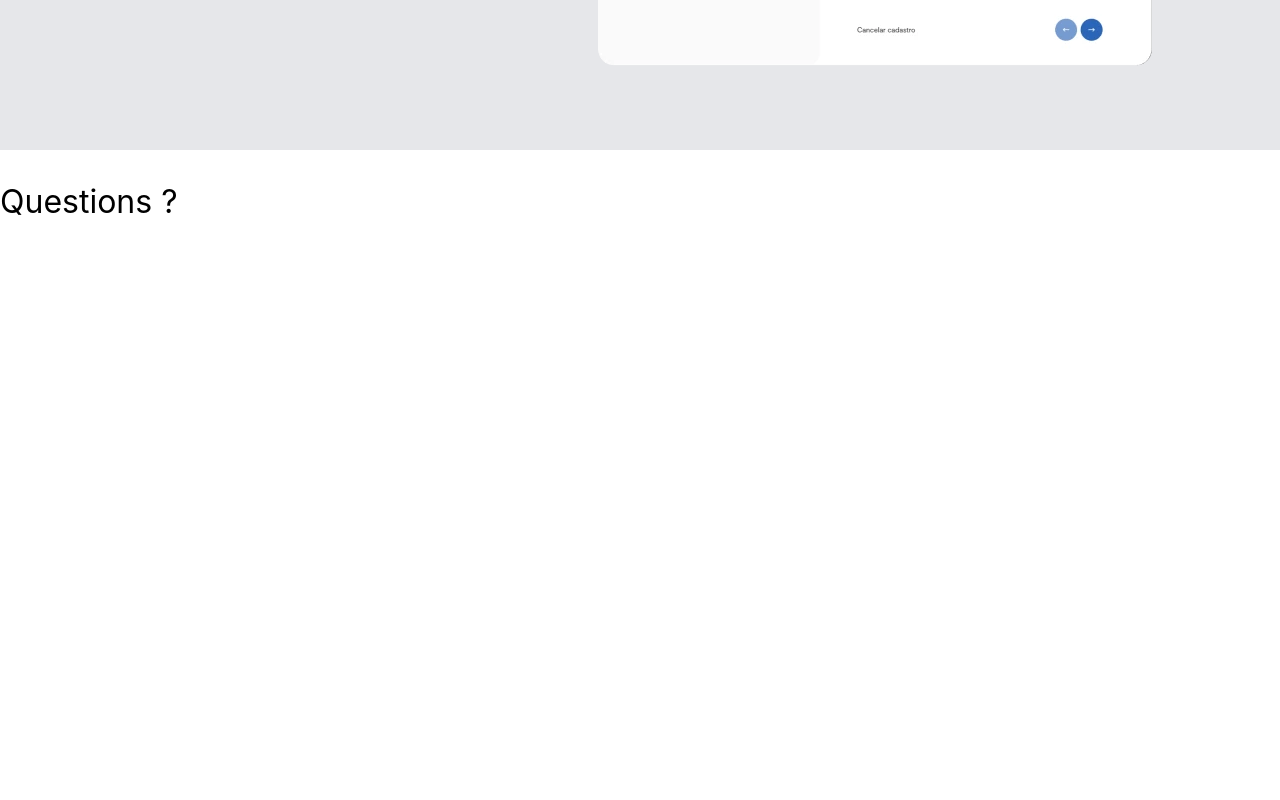
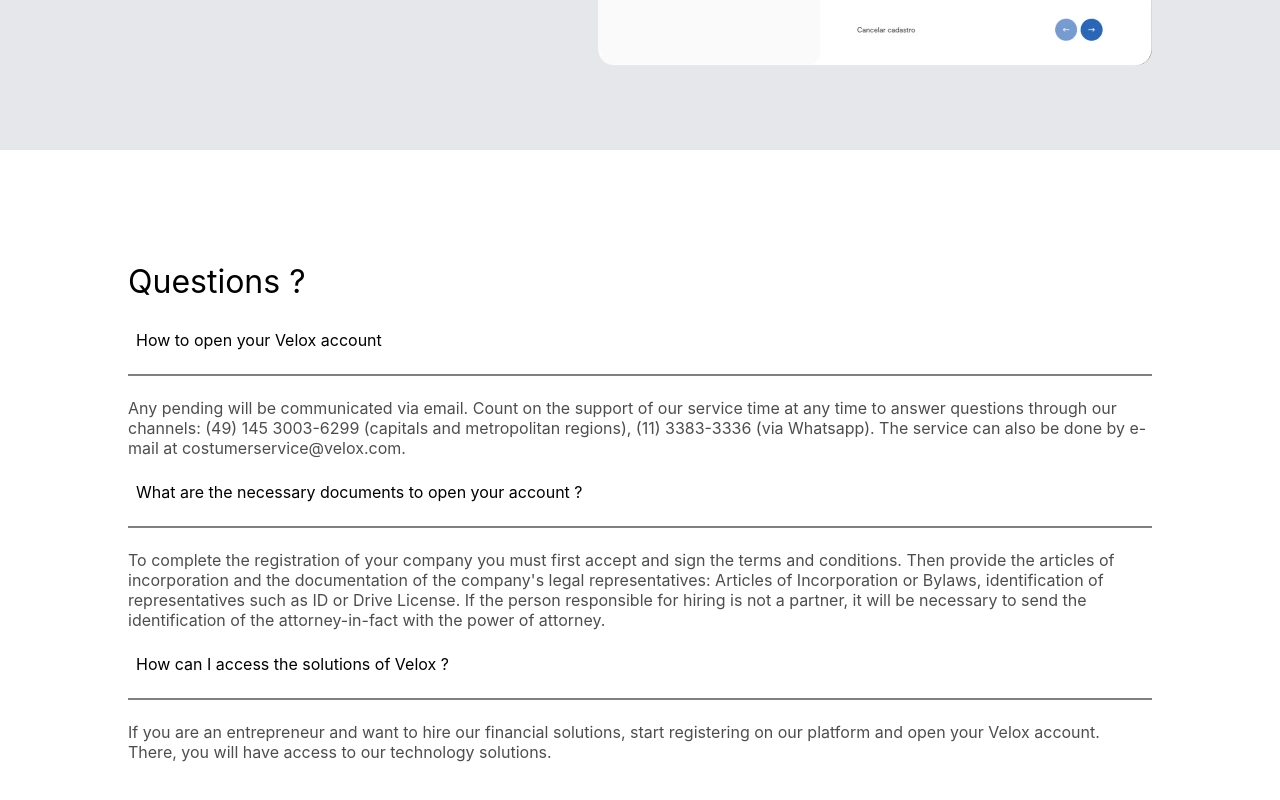
Before and after one commit to FrotaLucas/velox-turbo-internet, a React (Vite) app: page / in a window 1280 px wide. Shown: the part 2344-3144 px from the top of the page. Before the commit the page ends 2570 px from the top, so only its background shows below. Built offline with nearby package versions, Linux system fonts and the light colour scheme.

Commit message:
implement QuestionItem

```diff
--- a/src/questions/questions.tsx
+++ b/src/questions/questions.tsx
@@ -1,13 +1,37 @@
 import React from "react";
-import { Title } from "./style";
+import {DivContainer, QuestionItem, SectionContainer, Title } from "./style";
+import QuestionsContent from "./questionsContent";
 
+interface QuestionsProps {
+  heightsType: Array<boolean>;
+}
 
-const Questions: React.FC = ()=> {
+const Questions: React.FC<QuestionsProps> = ()=> {
+const [heights, setHeights] = React.useState<QuestionsProps["heightsType"]>([false, false,false]);
+function handleClick(index){
+  const collapsed = [...heights];
+  collapsed[index] = !collapsed[index];
+  setHeights(collapsed);
+}
+  return(
+    <SectionContainer>
+      <DivContainer>
+        <Title> Questions ?</Title>
+        {
+          QuestionsContent.map((item,index) =>
+            <QuestionItem key={index} trigger={heights[index]} onClick={()=> handleClick(index)}>
+              <div key={`title-${index}`}>
+                {item.title}
+              </div>
+              <span key={`line-style-${index}`}></span>
+              <div key={`content-${index}`}>
+                {item.content}
+              </div>
+            </QuestionItem>
+          )}
 
-  return(
-    <div>
-        <Title> Questions ?</Title>
-    </div>
+      </DivContainer>
+    </SectionContainer>
   )
 }
 
```
